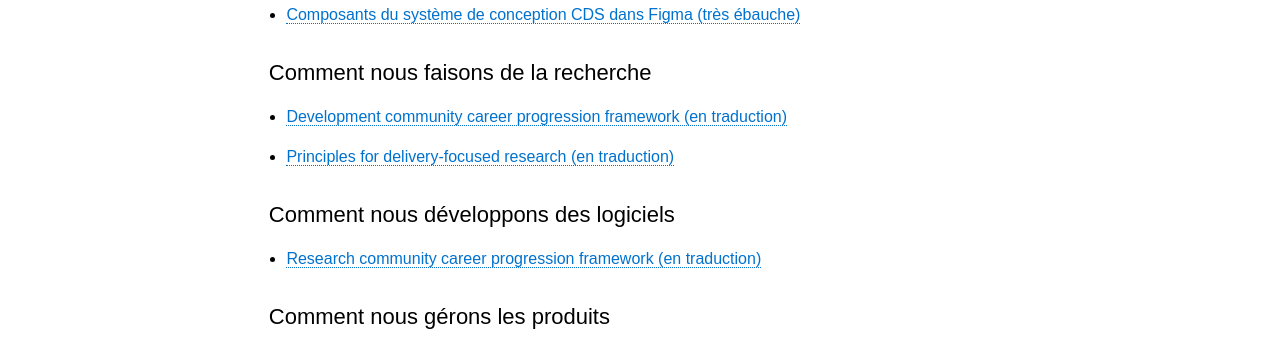
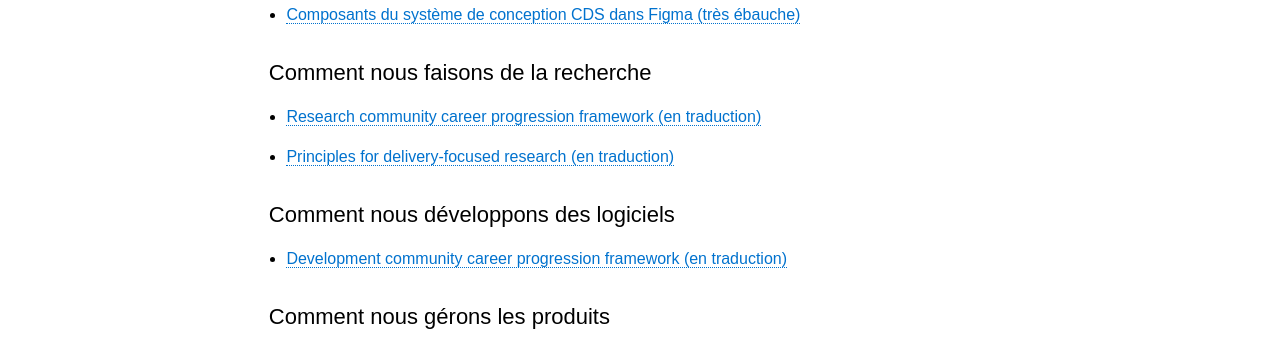
Before and after one commit to cds-snc/guide-product-teams-equipes-produits, a Jekyll site: the page built from _pages/fr/accueil.html, in a window 1280 px wide. Shown: the part 471-824 px from the top of the page. Built offline with Jekyll 4.4.1, drawn with Linux system fonts in a browser that asks for light colours.

Commit message:
Fixing typos in page indexes

```diff
--- a/_includes/navigation-fr.html
+++ b/_includes/navigation-fr.html
@@ -23,12 +23,12 @@
 </ul>
 <h2 id="comment-nous-faisons-de-la-recherche">Comment nous faisons de la recherche</h2>
 <ul>
-<li><a href="https://docs.google.com/document/d/16DGlPORftHaLjJEP31wKMurPD1w8T029JxlTcdG1ufE/edit?usp=drive_web&amp;ouid=115428102159383580616">Development community career progression framework (en traduction)</a></li>
+<li><a href="https://docs.google.com/document/d/16DGlPORftHaLjJEP31wKMurPD1w8T029JxlTcdG1ufE/edit?usp=drive_web&amp;ouid=115428102159383580616">Research community career progression framework (en traduction)</a></li>
 <li><a href="https://docs.google.com/document/d/1zLcE911x7enwdujpyPYTDxuF9conNHH6P7SsyucFHrE/edit">Principles for delivery-focused research (en traduction)</a></li>
 </ul>
 <h2 id="comment-nous-d-veloppons-des-logiciels">Comment nous développons des logiciels</h2>
 <ul>
-<li><a href="https://docs.google.com/document/d/1nlWprj7zmSzRWOdOO458QAJfLWFxb4tTRdp08f5f_iU/edit#heading=h.83yfgjlleseu">Research community career progression framework (en traduction)</a></li>
+<li><a href="https://docs.google.com/document/d/1nlWprj7zmSzRWOdOO458QAJfLWFxb4tTRdp08f5f_iU/edit#heading=h.83yfgjlleseu">Development community career progression framework (en traduction)</a></li>
 </ul>
 <h2 id="comment-nous-g-rons-les-produits">Comment nous gérons les produits</h2>
 <ul>
--- a/_includes/navigation.html
+++ b/_includes/navigation.html
@@ -11,7 +11,7 @@
 <h2>How we do design</h2>
 
 <ul>
-	<li><a href="https://docs.google.com/document/d/16qPih4kPVOa8hiPgXiK--oxwapbJ5T9toQaW6OSN51I/edit?usp=drive_web&amp;ouid=115428102159383580616">Design community career progression framework</a>d</li>
+	<li><a href="https://docs.google.com/document/d/16qPih4kPVOa8hiPgXiK--oxwapbJ5T9toQaW6OSN51I/edit?usp=drive_web&amp;ouid=115428102159383580616">Design community career progression framework</a></li>
 	<li><a href="https://www.figma.com/file/CPixUU1tCfzgw3T9vaPSBU/Design-System?node-id=1%3A2">CDS design system components in Figma (very draft)</a></li>
 </ul>
 
```
